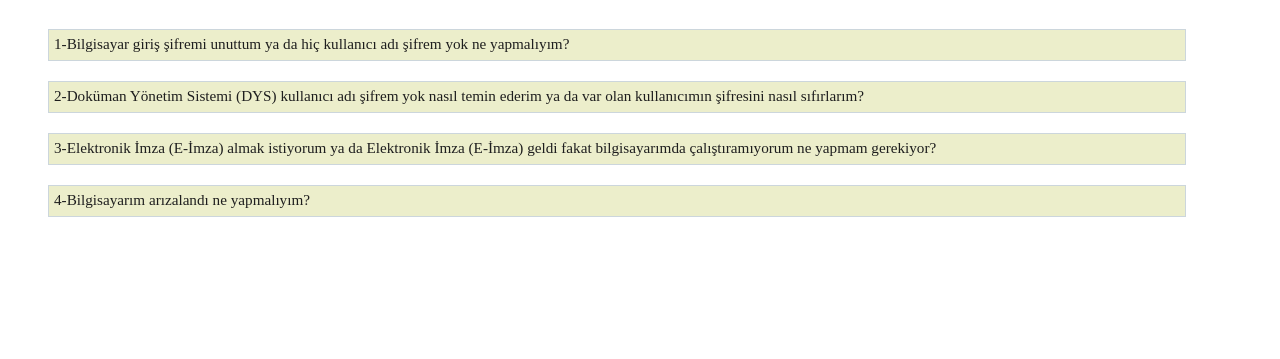
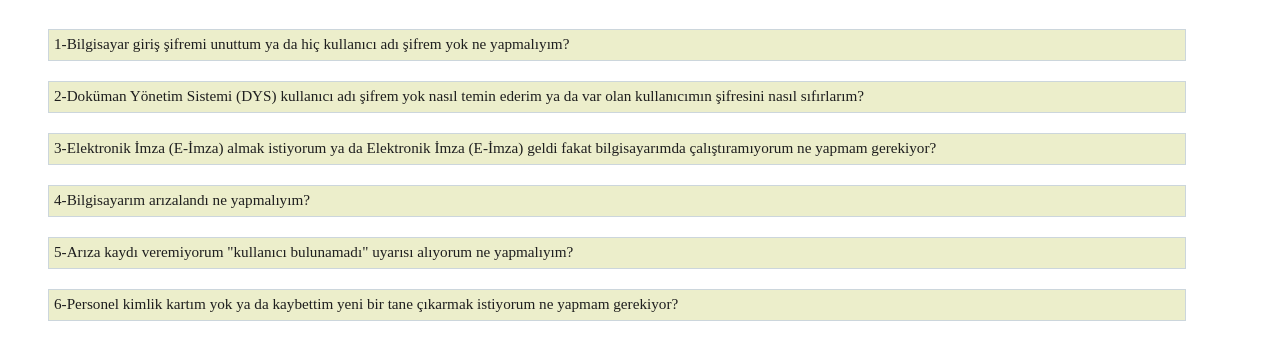
Before and after one commit to siksorulansorular/siksorulansorular, a plain HTML site: page index.html in a window 1280 px wide. Shown: the part 79-438 px from the top of the page. Drawn offline with Linux system fonts and the light colour scheme.

Commit message:
Add files via upload

```diff
--- a/index.html
+++ b/index.html
@@ -14,6 +14,8 @@
   <li class="long"> <a href="#">3-Elektronik İmza (E-İmza) almak istiyorum ya da Elektronik İmza (E-İmza) geldi fakat bilgisayarımda çalıştıramıyorum ne yapmam gerekiyor?</a>Elektronik İmza (E-İmza) almak için gerekli yapılması gereken işlemler hakkında bilgi almak için <b>istanbul.nes@saglik.gov.tr</b> mail adresine mail atarak ya da <b>0212 638 30 00 (1803)</b> dahili numarasını arayarak destek alabilirsiniz.<br></br>Elektronik İmza (E-İmza) ile giriş ve işlem yapabilmek için bilgisayarda Arksigner uygulamasının yüklü olması gerekir. Arksigner uygulamasını https://www.arksigner.com/indir linkine girerek oradan "Standart Kullanıcı Yetkisi" "Windows İçin İndir" butonu tıklayarak indirip kurabilirsiniz. Kurulum esnasında kullanıcı adı şifre girilmesi ekranı gelecektir o ekrana "Hayır" butonunu tıklayınız. Sonrasında bir uyarı penceresi gelecektir bu uyarı penceresine tamam deyip kapatabilirsiniz.<a href="https://www.arksigner.com/indir" title="ArkSigner Uygulamasını İndirmek İçin Tıklayınız">ArkSigner Uygulamasını İndirmek İçin Tıklayınız</a>
   </li>
   <li class="long"> <a href="#">4-Bilgisayarım arızalandı ne yapmalıyım?</a>Bilgisayarlarınızda karşılaşacağınız sorunları öncelikle https://apps.istanbulsaglik.gov.tr/TeknikArizaKayit/ArizaGirisEkrani.aspx adresinden form doldurarak arıza kayıt yaptırmanız gerekmektedir. Talep sırasına göre, bildirilen arızalara, bilgi işlem personeli destek vermektedir.<a href="https://apps.istanbulsaglik.gov.tr/TeknikArizaKayit/ArizaGirisEkrani.aspx" title="Bilgi İşlem Arıza Kayıt Vermek İçin Tıklayınız">Bilgi İşlem Arıza Kayıt Vermek İçin Tıklayınız</a>  </li>
+  <li class="long"> <a href="#">5-Arıza kaydı veremiyorum "kullanıcı bulunamadı" uyarısı alıyorum ne yapmalıyım?</a>Biriminizin <b>PERBİS</b> yetkilisi ile iletişime geçerek <b>PERBİS</b> bilgilerinizi güncellemeniz gerekmektedir. </li>
+  <li class="long"> <a href="#">6-Personel kimlik kartım yok ya da kaybettim yeni bir tane çıkarmak istiyorum ne yapmam gerekiyor?</a> Personel kimlik kartları ile ilgili sorunlarınız ve bilgi için <b>selim.kundakci@saglik.gov.tr</b> mail adresine mail atabilirsiniz. Talep maili gönderdikten sonra sorununuz hala devam ediyor ise <b>0212 638 30 00 (1882)</b> dahili numarasını arayarak destek alabilirsiniz.  </li>
 </ul>
 
 </body>
```
